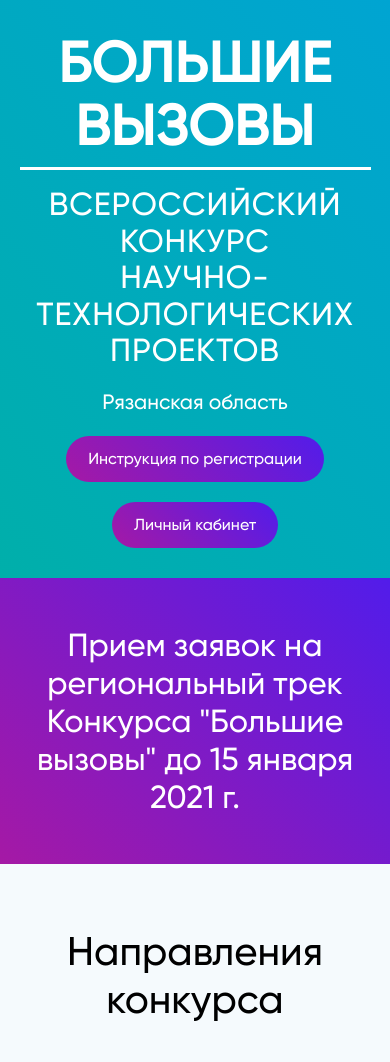
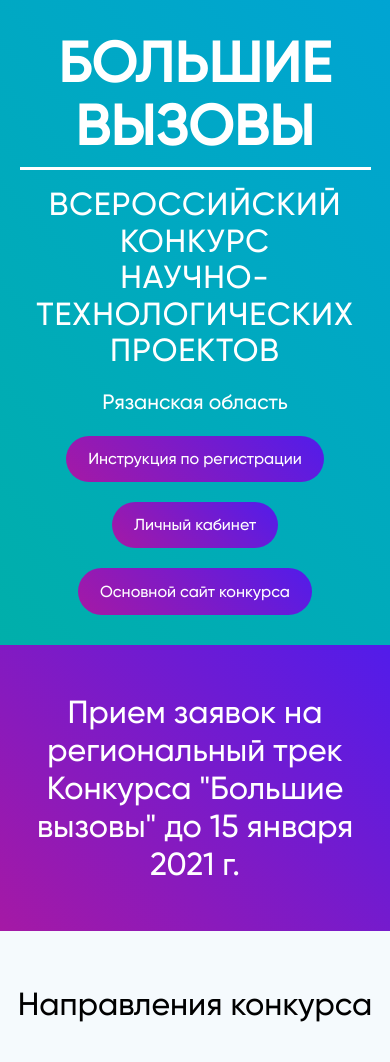
Before and after one commit to DarkProDen/sirius62, a React app: page / in a window 390 px wide. Shown: the part 415-1477 px from the top of the page. Built offline with nearby package versions, Linux system fonts and the light colour scheme.

Commit message:
feat: add new btn

```diff
--- a/src/components/App/App.js
+++ b/src/components/App/App.js
@@ -7,13 +7,13 @@ import Timing from '../Timing/Timing';
 
 function App() {
   return (
-    <div>
+    <>
       <Header />
       <Timing />
       <CompetitionThemes />
       <Documents />
       <Contacts />
-    </div>
+    </>
   );
 }
 
--- a/src/components/CompetitionThemes/CompetitionThemesMobile.css
+++ b/src/components/CompetitionThemes/CompetitionThemesMobile.css
@@ -9,4 +9,8 @@
     padding-left: 3%;
     padding-right: 3%;
   }
+
+  .competition-theme .button {
+    width: auto;
+  }
 }
--- a/src/components/Header/Header.css
+++ b/src/components/Header/Header.css
@@ -1,11 +1,14 @@
 header {
-  background-image: linear-gradient(
-    45deg,
-    rgb(0, 175, 170) 0,
-    rgb(0, 160, 227) 100%
-  );
+  background-image: linear-gradient(45deg, rgb(0, 175, 170) 0, rgb(0, 160, 227) 100%);
   padding: min(30px, 5%) min(30px, 5%);
   color: white;
+  margin: 0;
+}
+
+.min-obr-logo {
+  max-width: 290px;
+  width: 100%;
+  height: auto;
   margin: 0;
 }
 
@@ -24,8 +27,12 @@ header {
   align-items: flex-start;
 }
 
-.header__content__right .button:first-of-type {
+.header__content__right .button {
   margin-bottom: 1.25rem;
+}
+
+.header__content__right .button:last-child {
+  margin-bottom: 0;
 }
 
 header h1 {
@@ -45,6 +52,7 @@ header h1 {
 
 .header__logo {
   max-width: 250px;
+  width: 100%;
   height: auto;
   margin: 2rem;
 }
--- a/src/components/Header/Header.js
+++ b/src/components/Header/Header.js
@@ -26,6 +26,7 @@ function Header() {
           <div className="header__h1__subtitle">Рязанская область</div>
           <Button href={instruction}>Инструкция по регистрации</Button>
           <Button href="https://online.sochisirius.ru/">Личный кабинет</Button>
+          <Button href="https://konkurs.sochisirius.ru/">Основной сайт конкурса</Button>
         </div>
       </div>
     </header>
--- a/src/index.css
+++ b/src/index.css
@@ -10,6 +10,7 @@
 body {
   margin: 0;
   font-family: 'Gilroy Medium', 'Open Sans', Helvetica, Arial, sans-serif;
+  word-break: break-word;
 }
 
 h2 {
@@ -18,3 +19,11 @@ h2 {
   line-height: 3rem;
   font-weight: 400;
 }
+
+@media (max-width: 861px) {
+  h2 {
+    font-size: 2rem;
+    line-height: 2.2rem;
+    word-break: break-word;
+  }
+}
```
